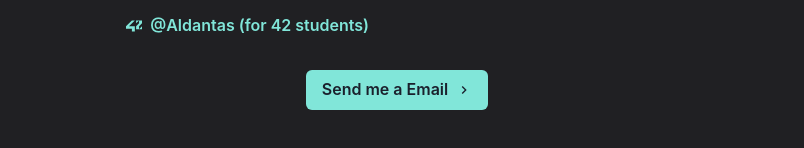
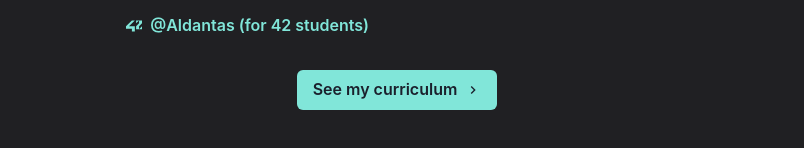
Before and after one commit to AllanDantas21/portfolio_website, a Next.js app: page / in a window 1280 px wide. Shown: the part 772-920 px from the top of the page, without its empty margins (243-1047 px from the left). Built offline with nearby package versions, Linux system fonts and the light colour scheme.

Commit message:
add curriculum button on first page

```diff
--- a/pages/index.js
+++ b/pages/index.js
@@ -153,12 +153,12 @@
         <Box align="center" my={4}>
           <Button
             as={NextLink}
-            href="mailto:Allandantas21@gmail.com"
+            href="https://drive.google.com/file/d/1ZhIe-Toqcr0nGjjk7cOF4odok3ELKY6e/view?usp=sharing"
             scroll={false}
             rightIcon={<ChevronRightIcon />}
             colorScheme="teal"
           >
-            Send me a Email
+            See my curriculum
           </Button>
         </Box>
         </Container>
```
